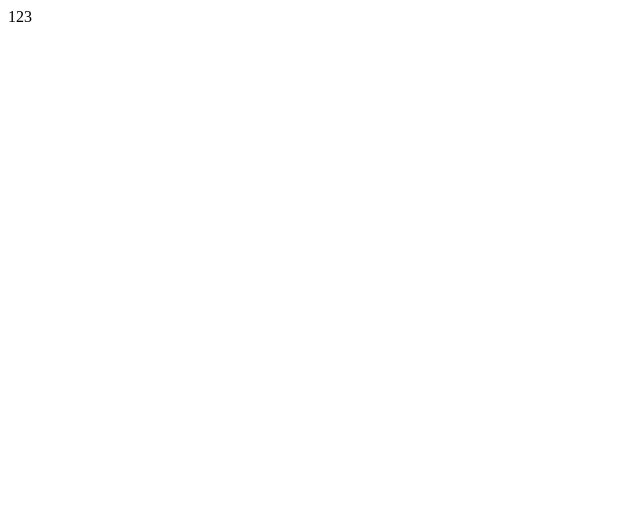
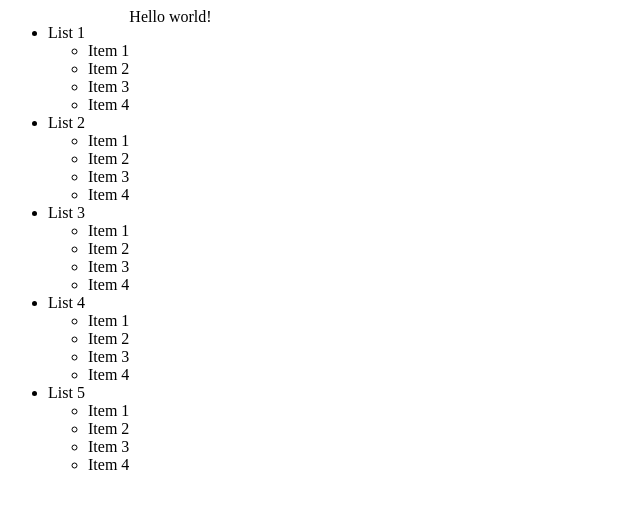
Before and after one commit to Lothering0/pro-context-test-2021, a Vue app: page / in a window 1280 px wide. Shown: the top 508 px of the page, without its empty margins (0-640 px from the left). Built offline with nearby package versions, Linux system fonts and the light colour scheme.

Commit message:
Created panel components

```diff
--- a/src/App.vue
+++ b/src/App.vue
@@ -1,12 +1,25 @@
 <template>
-  123
+  <main>
+    <LeftPanel />
+    <RightPanel />
+  </main>
 </template>
 
 <script>
+import LeftPanel from '@/components/LeftPanel'
+import RightPanel from '@/components/RightPanel'
+
 export default {
   name: 'App',
+  components: {
+    LeftPanel,
+    RightPanel
+  }
 }
 </script>
 
-<style>
+<style scoped>
+main {
+  display: flex;
+}
 </style>
--- /dev/null
+++ b/src/components/LeftPanel.vue
@@ -0,0 +1,53 @@
+<template>
+  <ul>
+    <li>List 1
+      <ul>
+        <li>Item 1</li>
+        <li>Item 2</li>
+        <li>Item 3</li>
+        <li>Item 4</li>
+      </ul>
+    </li>
+    <li>List 2
+      <ul>
+        <li>Item 1</li>
+        <li>Item 2</li>
+        <li>Item 3</li>
+        <li>Item 4</li>
+      </ul>
+    </li>
+    <li>List 3
+      <ul>
+        <li>Item 1</li>
+        <li>Item 2</li>
+        <li>Item 3</li>
+        <li>Item 4</li>
+      </ul>
+    </li>
+    <li>List 4
+      <ul>
+        <li>Item 1</li>
+        <li>Item 2</li>
+        <li>Item 3</li>
+        <li>Item 4</li>
+      </ul>
+    </li>
+    <li>List 5
+      <ul>
+        <li>Item 1</li>
+        <li>Item 2</li>
+        <li>Item 3</li>
+        <li>Item 4</li>
+      </ul>
+    </li>
+  </ul>
+</template>
+
+<script>
+export default {
+  name: 'LeftPanel'
+}
+</script>
+
+<style>
+</style>
--- /dev/null
+++ b/src/components/RightPanel.vue
@@ -0,0 +1,12 @@
+<template>
+  Hello world!
+</template>
+
+<script>
+export default {
+  name: 'RightPanel'
+}
+</script>
+
+<style>
+</style>
```
